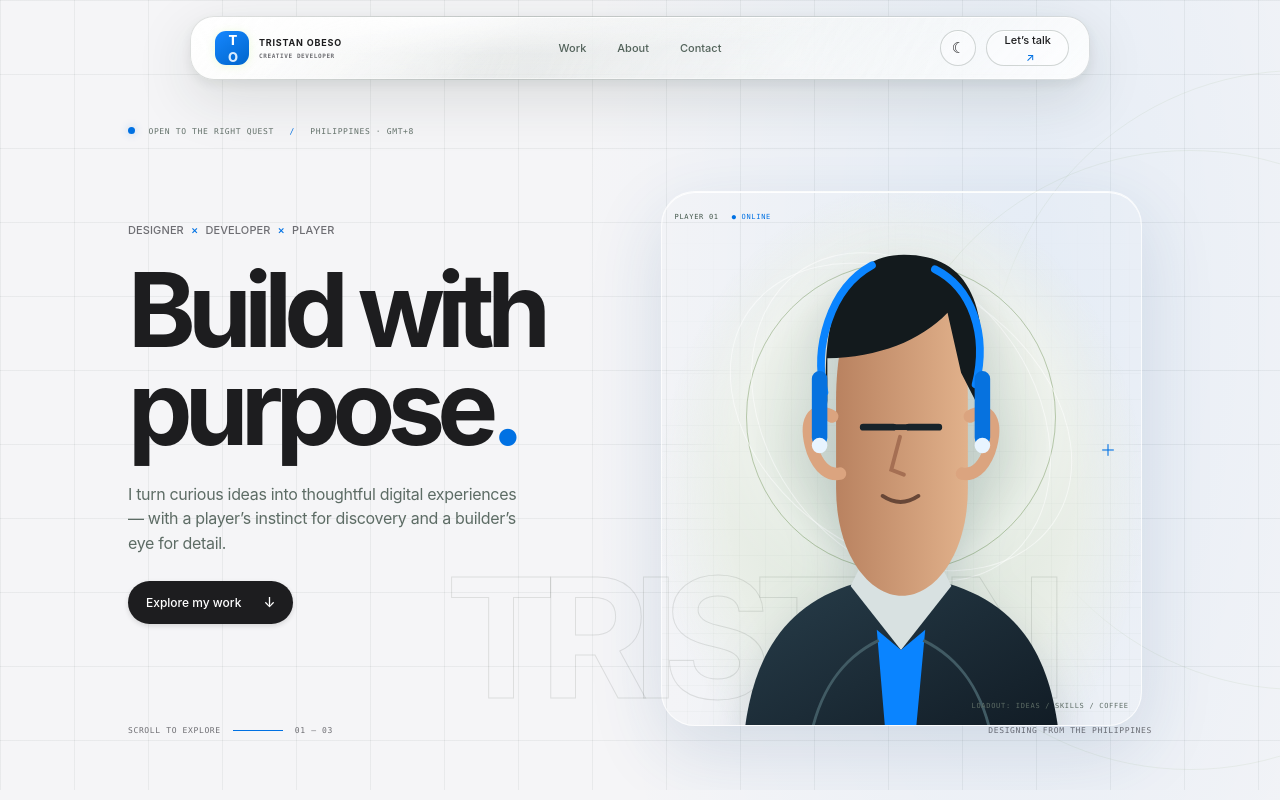
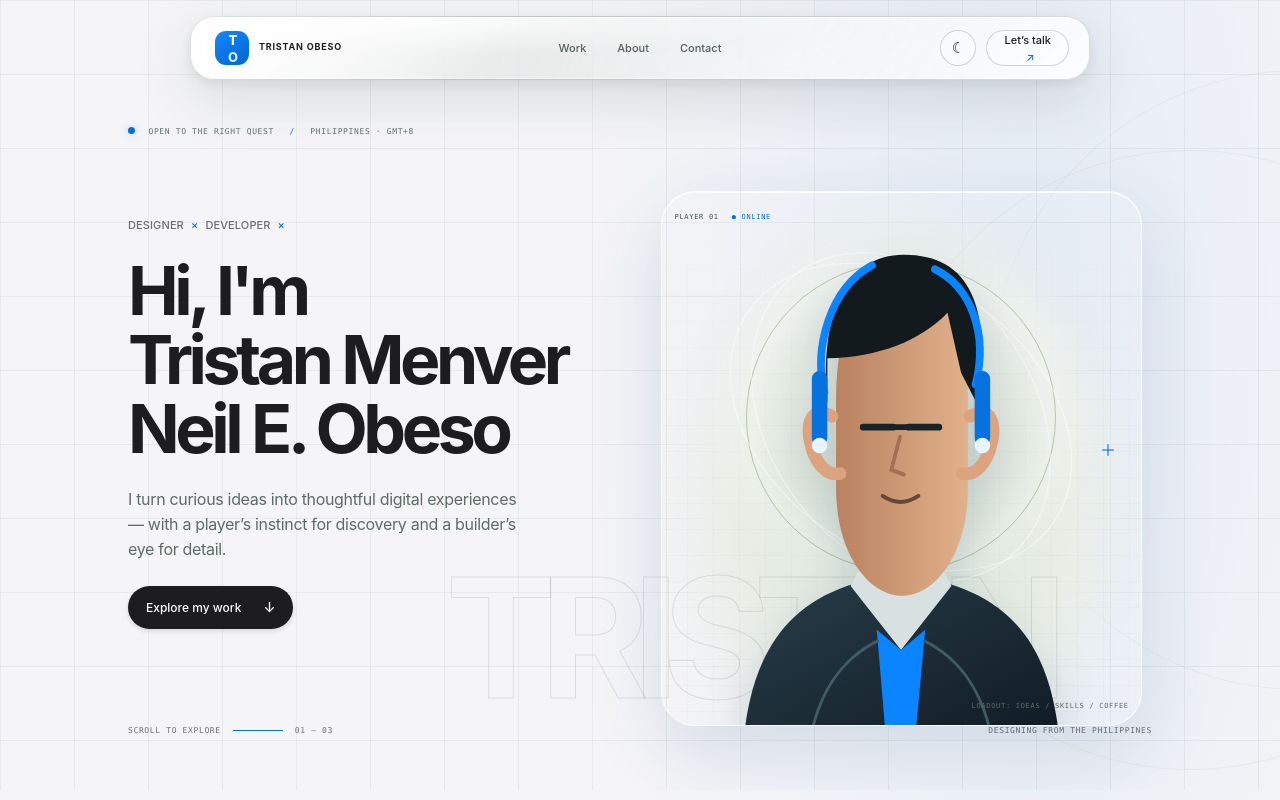
Before and after one commit to Tristan-CTU/Portfolio_Obeso, a React (Vite) app: page / in a window 1280 px wide. Shown: the top 800 px of the page. Built offline with nearby package versions, Linux system fonts and the light colour scheme.

Commit message:
Set portfolio introduction to full name

```diff
--- a/src/main.jsx
+++ b/src/main.jsx
@@ -61,7 +61,7 @@ function App() {
 
   return <>
     <header className="topbar flex items-center">
-      <a className="brand" href="#home" aria-label="Tristan Obeso home"><span className="brand-mark">T<span>O</span></span><span className="brand-name">TRISTAN OBESO<small>CREATIVE DEVELOPER</small></span></a>
+      <a className="brand" href="#home" aria-label="Tristan Obeso home"><span className="brand-mark">T<span>O</span></span><span className="brand-name">TRISTAN OBESO<small></small></span></a>
       <nav className="main-nav" aria-label="Main navigation"><a href="#work">Work</a><a href="#about">About</a><a href="#contact">Contact</a></nav>
       <div className="nav-actions flex items-center"><button className="theme-toggle" type="button" onClick={() => setTheme(theme === 'dark' ? 'light' : 'dark')} aria-label={`Switch to ${theme === 'dark' ? 'light' : 'dark'} mode`} aria-pressed={theme === 'light'}><span className="theme-icon" aria-hidden="true">{theme === 'dark' ? '☼' : '☾'}</span></button><a className="hire-button" href="#contact">Let’s talk <span>↗</span></a></div>
     </header>
@@ -70,7 +70,7 @@ function App() {
       <section className="hero">
         <div className="hero-status"><span className="live-dot"/> OPEN TO THE RIGHT QUEST <span className="status-separator">/</span> PHILIPPINES · GMT+8</div>
         <div className="hero-stage">
-          <div className="hero-copy"><p className="eyebrow">DESIGNER <span>×</span> DEVELOPER <span>×</span> PLAYER</p><h1>Build with<br/>purpose<span>.</span></h1><p className="hero-description">I turn curious ideas into thoughtful digital experiences — with a player’s instinct for discovery and a builder’s eye for detail.</p><a className="primary-link" href="#work">Explore my work <span>↓</span></a></div>
+          <div className="hero-copy"><p className="eyebrow">DESIGNER <span>×</span> DEVELOPER <span>×</span></p><h1>Hi, I&apos;m<br/>Tristan Menver<br/>Neil E. Obeso</h1><p className="hero-description">I turn curious ideas into thoughtful digital experiences — with a player’s instinct for discovery and a builder’s eye for detail.</p><a className="primary-link" href="#work">Explore my work <span>↓</span></a></div>
           <div className="portrait-stage" aria-label="Abstract illustrated player avatar"><div className="portrait-grid"/><div className="portrait-halo"/><Avatar/><span className="portrait-tag tag-top">PLAYER 01 <i>● ONLINE</i></span><span className="portrait-tag tag-bottom">LOADOUT: IDEAS / SKILLS / COFFEE</span><span className="portrait-cross">＋</span></div>
           <span className="hero-outline" aria-hidden="true">TRISTAN</span>
         </div>
```
Also changed, not shown: site.css.
